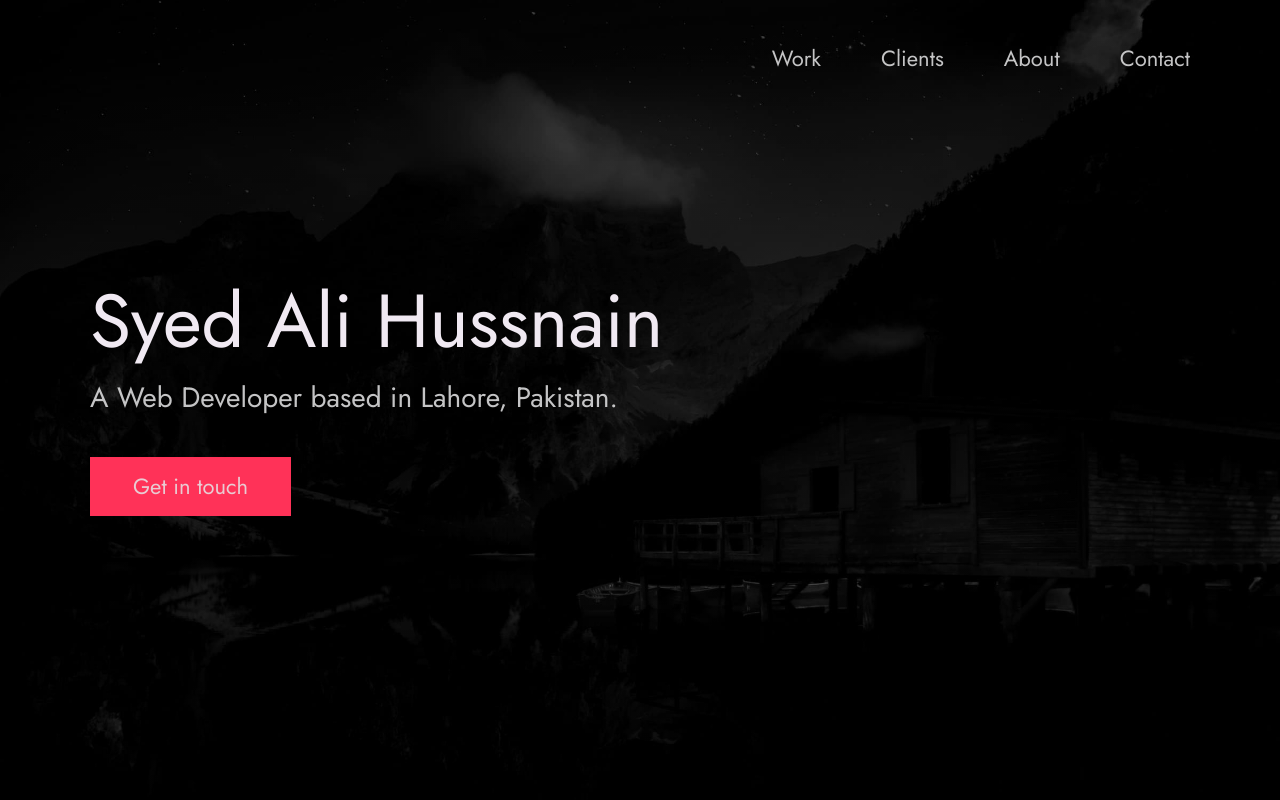
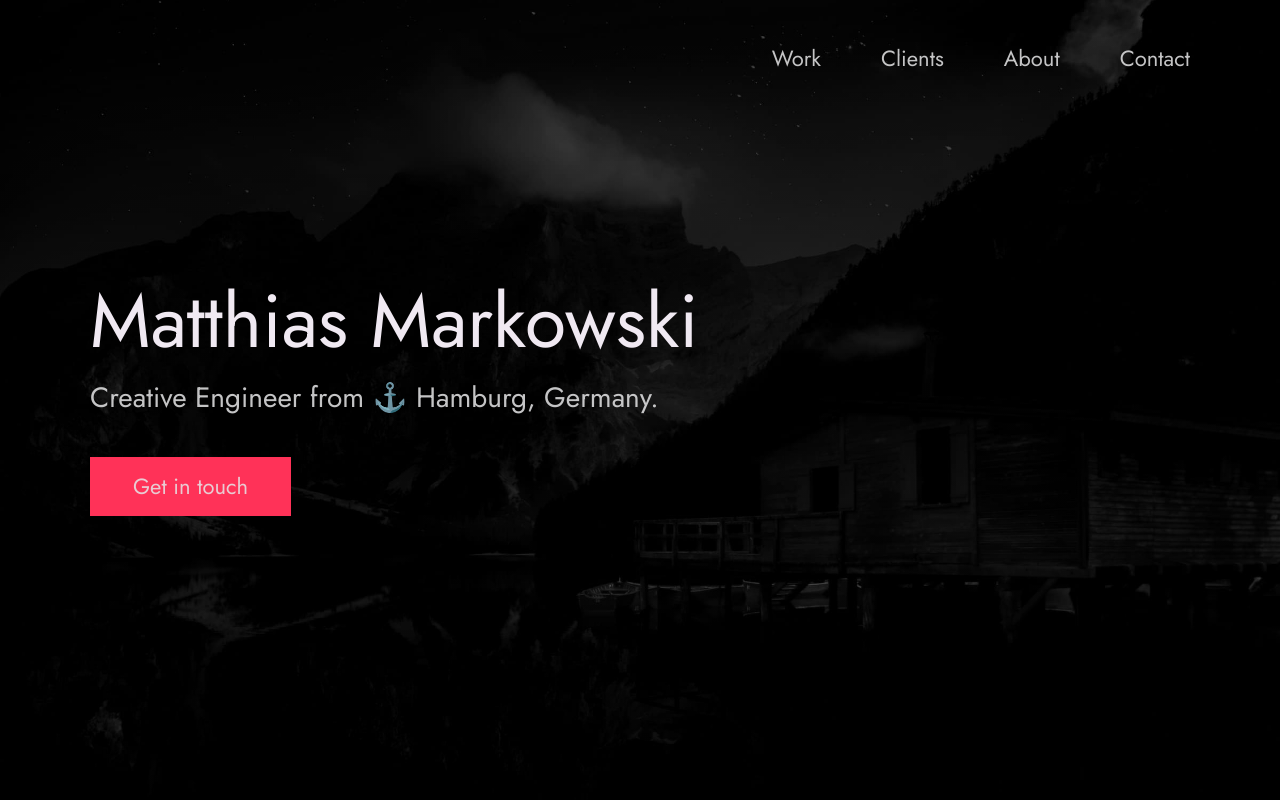
Before and after one commit to mshad/mshad.github.io, a website: page index.html in a window 1280 px wide. Shown: the top 800 px of the page. Drawn offline with Linux system fonts and the light colour scheme.

Commit message:
Customize header

```diff
--- a/index.html
+++ b/index.html
@@ -56,10 +56,10 @@
       <div class="header__text">
         <h1 class="heading-primary">
           <!-- Replace the following name with your name -->
-          <span>Syed Ali Hussnain</span>
+          <span>Matthias Markowski</span>
         </h1>
         <!-- Put a small paragraph about yourself -->
-        <p>A Web Developer based in Lahore, Pakistan.</p>
+        <p>Creative Engineer from ⚓ Hamburg, Germany.</p>
         <a href="#contact" class="btn btn--pink">Get in touch</a>
       </div>
     </div>
```
